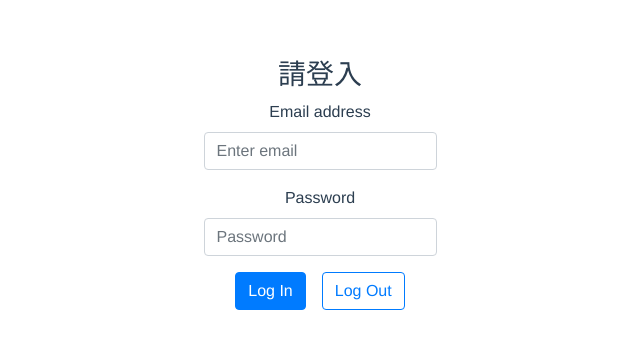
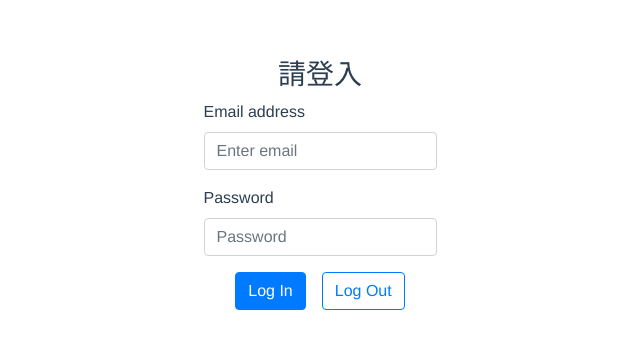
Before and after one commit to thinksea927/JS-week6, a Vue app: page /#/login in a window 1280 px wide. Shown: the part 216-564 px from the top of the page, without its empty margins (320-960 px from the left). Built offline with nearby package versions, Linux system fonts and the light colour scheme.

Commit message:
update css style on form-group

```diff
--- a/src/views/Dashboard/Login.vue
+++ b/src/views/Dashboard/Login.vue
@@ -2,12 +2,12 @@
   <div>
     <form @submit.prevent="signin">
       <h3>請登入</h3>
-      <div class="form-group">
-          <label for="exampleInputEmail1" class="text-left">Email address</label>
+      <div class="form-group text-left">
+          <label for="exampleInputEmail1">Email address</label>
           <input class="form-control" id="exampleInputEmail1" type="email" aria-describedby="emailHelp" placeholder="Enter email" v-model="user.email" requied="requied"/>
         </div>
-        <div class="form-group">
-          <label for="exampleInputPassword1" class="text-left">Password</label>
+        <div class="form-group text-left">
+          <label for="exampleInputPassword1">Password</label>
           <input class="form-control" id="exampleInputPassword1" type="password" placeholder="Password" v-model="user.password" required="required"/>
         </div>
         <button class="btn btn-primary mr-3" type="submit">Log In</button>
```
Also changed, not shown: 9 other files (tests, documents, lock files or other folders).
